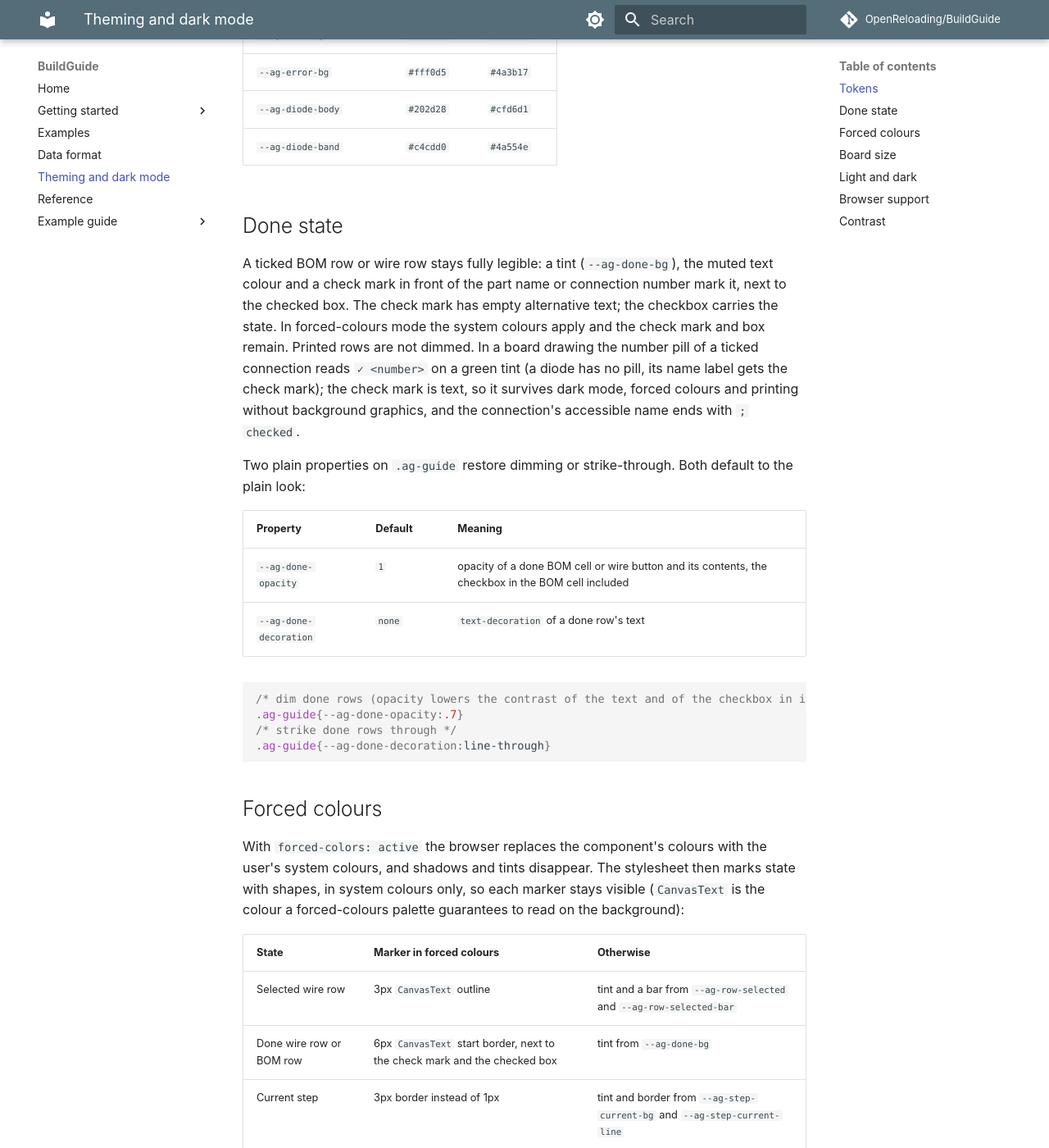
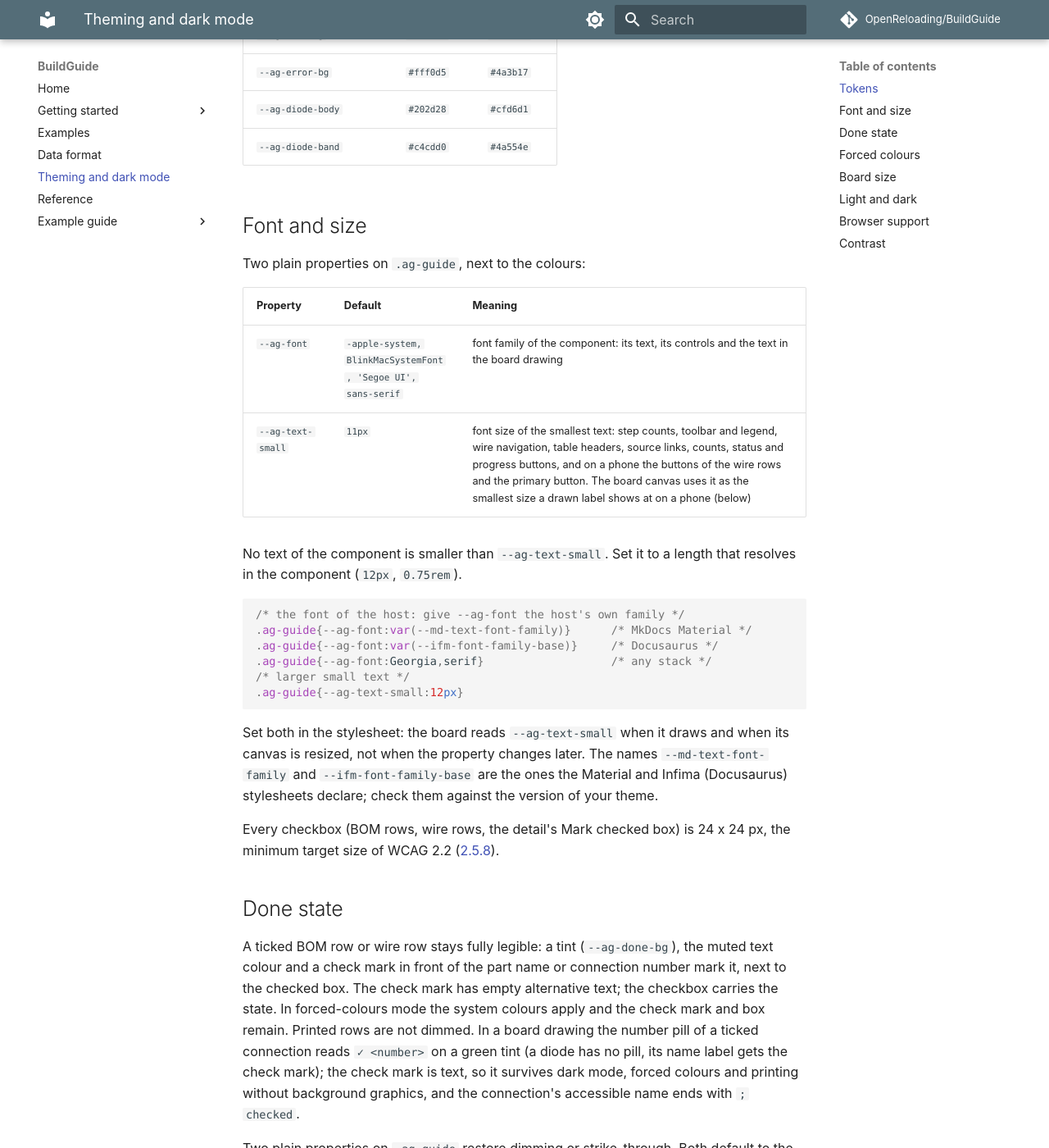
Before and after one commit to OpenReloading/BuildGuide, an MkDocs documentation site: the page built from docs/theming.md, in a window 1280 px wide and 1400 px high, scrolled down 1856 px. Shown: the whole window at 82% size. Built offline with MkDocs 1.6.1 and Material for MkDocs 9.7.7, drawn with Linux system fonts in a browser that asks for light colours; some of the changed text lies outside the part shown.

Commit message:
feat(core): font and size tokens, 24 px tick boxes
--ag-font sets the font of the component and of the board drawing.
--ag-text-small (11px) replaces the 9 to 11 px label sizes; the board
reads it as the smallest size a drawn label shows at on a phone.
Checkboxes are 24 x 24 px. The unused .ag-part-cell small rule is removed.

Refs #69

Assisted-by: generative AI

````diff
--- a/docs/theming.md
+++ b/docs/theming.md
@@ -7,6 +7,30 @@
 Every colour is a `light-dark(light, dark)` pair, so one value serves both schemes. The table is generated from `buildguide.css`.
 
 <!-- generated: tokens -->
+
+## Font and size
+
+Two plain properties on `.ag-guide`, next to the colours:
+
+| Property | Default | Meaning |
+|---|---|---|
+| `--ag-font` | `-apple-system, BlinkMacSystemFont, 'Segoe UI', sans-serif` | font family of the component: its text, its controls and the text in the board drawing |
+| `--ag-text-small` | `11px` | font size of the smallest text: step counts, toolbar and legend, wire navigation, table headers, source links, counts, status and progress buttons, and on a phone the buttons of the wire rows and the primary button. The board canvas uses it as the smallest size a drawn label shows at on a phone (below) |
+
+No text of the component is smaller than `--ag-text-small`. Set it to a length that resolves in the component (`12px`, `0.75rem`).
+
+```css
+/* the font of the host: give --ag-font the host's own family */
+.ag-guide{--ag-font:var(--md-text-font-family)}      /* MkDocs Material */
+.ag-guide{--ag-font:var(--ifm-font-family-base)}     /* Docusaurus */
+.ag-guide{--ag-font:Georgia,serif}                   /* any stack */
+/* larger small text */
+.ag-guide{--ag-text-small:12px}
+```
+
+Set both in the stylesheet: the board reads `--ag-text-small` when it draws and when its canvas is resized, not when the property changes later. The names `--md-text-font-family` and `--ifm-font-family-base` are the ones the Material and Infima (Docusaurus) stylesheets declare; check them against the version of your theme.
+
+Every checkbox (BOM rows, wire rows, the detail's Mark checked box) is 24 x 24 px, the minimum target size of WCAG 2.2 ([2.5.8](https://www.w3.org/TR/WCAG22/#target-size-minimum)).
 
 ## Done state
 
@@ -46,7 +70,7 @@
 .ag-guide .ag-board-canvas{height:auto;aspect-ratio:var(--ag-board-ratio)}
 ```
 
-On a canvas narrower than 560 px (phones) the drawing is drawn at 1.18 times its natural size, so the smallest label shows at 10 px or more, and the canvas pans; it opens on the selected connection. Fit shows the whole board, and zoom out stops there. In fullscreen below a component width of 900 px the canvas takes at least half the screen height (`50dvh`) and the rest of the step scrolls.
+On a canvas narrower than 560 px (phones) the drawing is drawn large enough for its smallest label to show at `--ag-text-small` (11 px by default, 1.29 times its natural size) or more, and the canvas pans; it opens on the selected connection. Fit shows the whole board, and zoom out stops there. In fullscreen below a component width of 900 px the canvas takes at least half the screen height (`50dvh`) and the rest of the step scrolls.
 
 ## Light and dark
 
````
Also changed, not shown: AGENTS.md (+1 -1 lines), docs/reference.md (+1 -0 lines), packages/core/src/buildguide.css (+19 -20 lines), 2 other files.
